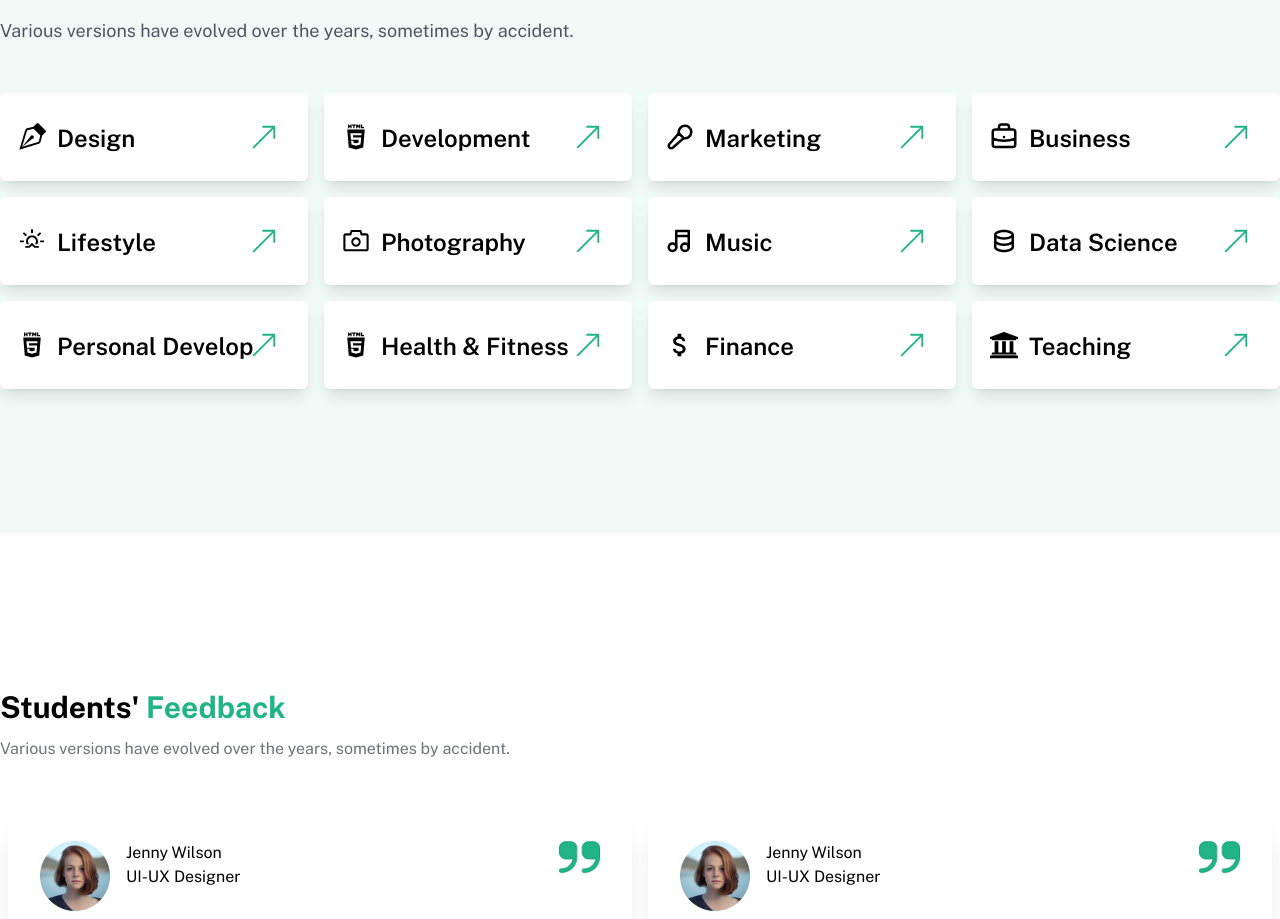
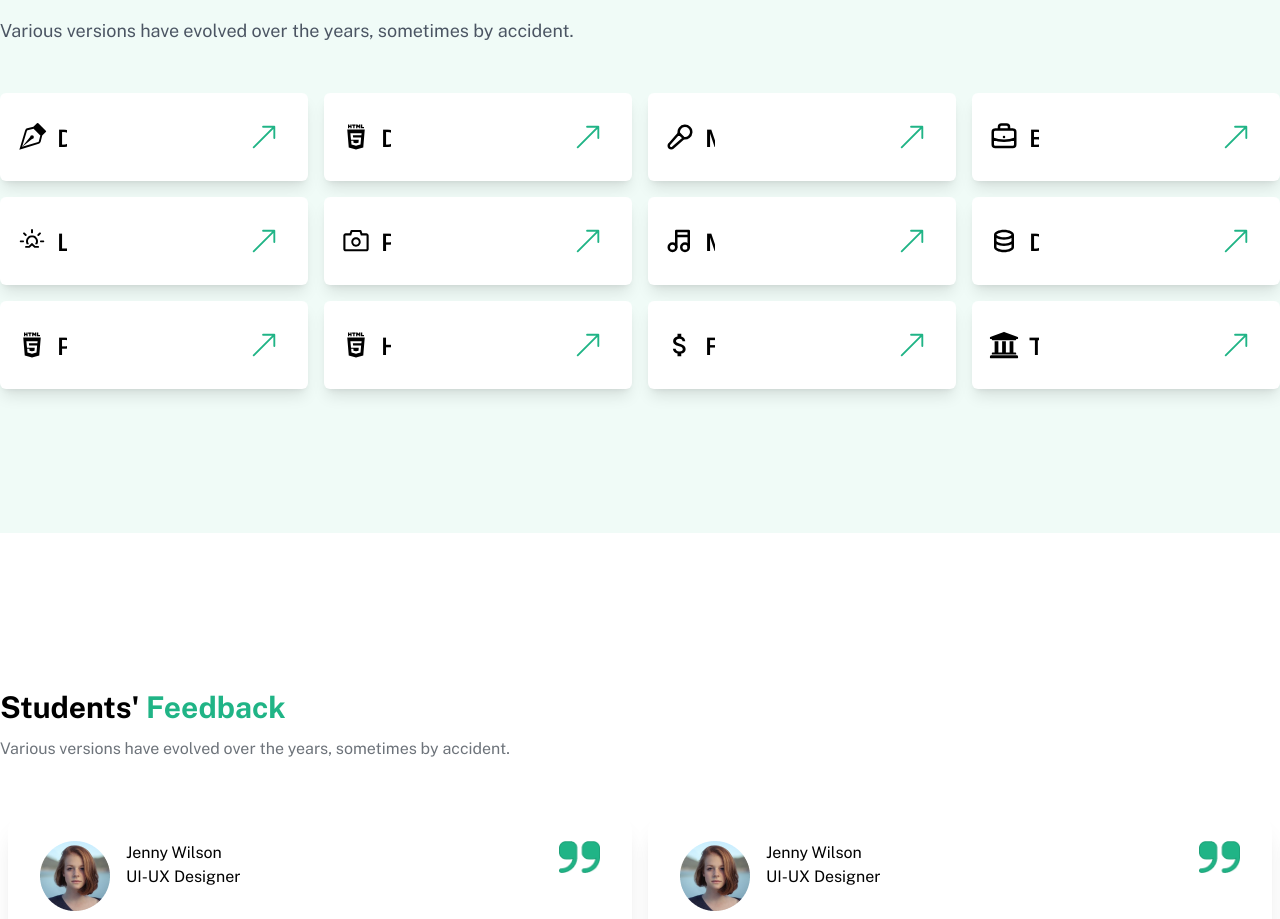
Before and after one commit to TECHCROWDMY/practice-landing-page, a React (Vite) app: page / in a window 1280 px wide. Shown: the part 2666-3585 px from the top of the page. Built offline with nearby package versions, Linux system fonts and the light colour scheme.

Commit message:
Second commit

```diff
--- a/src/components/CategoryCard.jsx
+++ b/src/components/CategoryCard.jsx
@@ -6,7 +6,7 @@ const CategoryCard = ({icons,title}) => {
     <div className='category-card bg-white p-4 shadow-lg rounded-md flex items-center gap-4 justify-between border border-transparent hover:border-[#20B486] hover:cursor-pointer group/edit'>
         <div className='flex gap-4'>
             {icons}
-            <h1 className='truncate md:text-2xl text-lg font-semibold absolute ml-10' >{title}</h1>
+            <h1 className='max-w-[10px] truncate md:text-2xl text-lg font-semibold absolute ml-10' >{title}</h1>
         </div>
 
         <div className='group-hover/edit:bg-[#20B486] rounded-lg p-3'>
```
